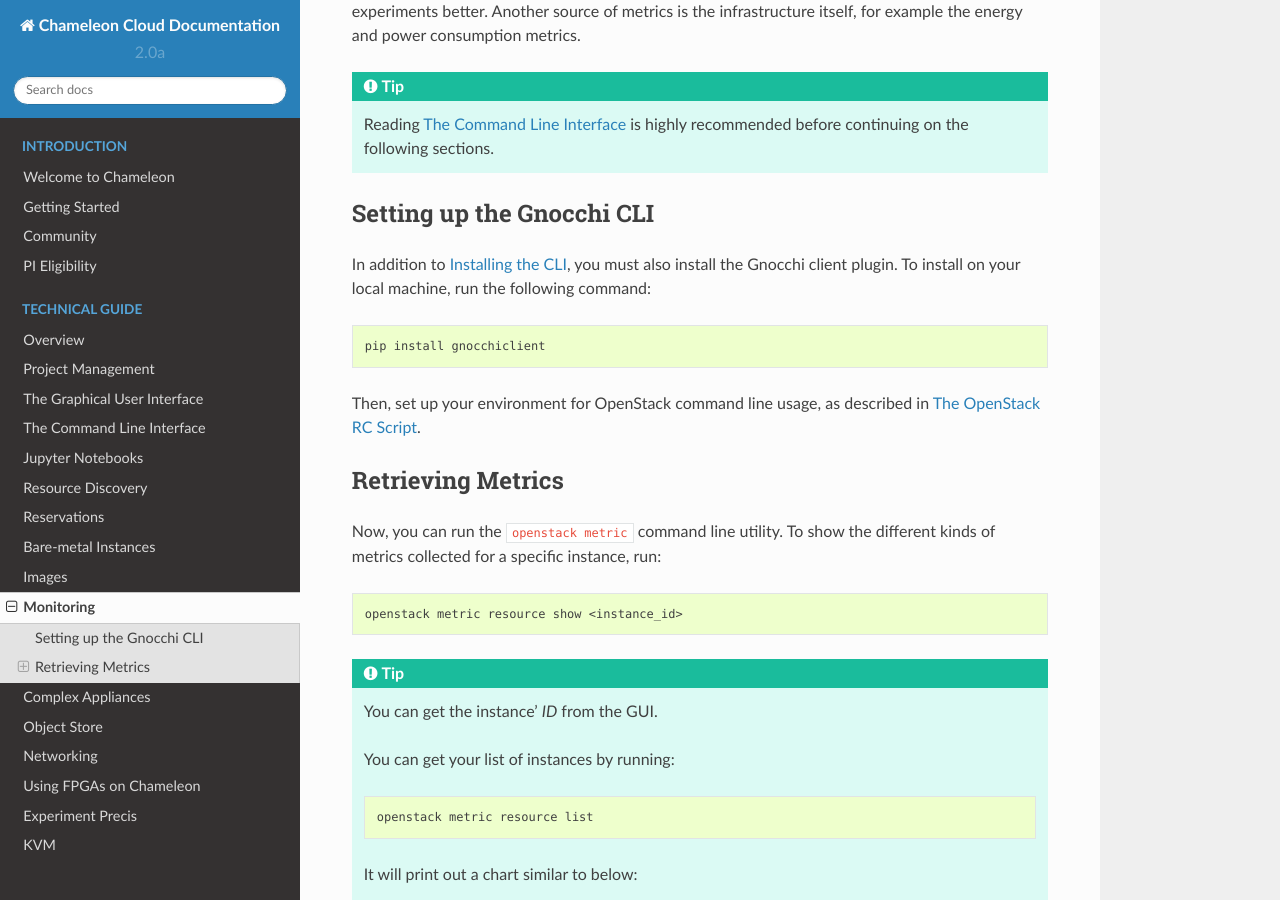
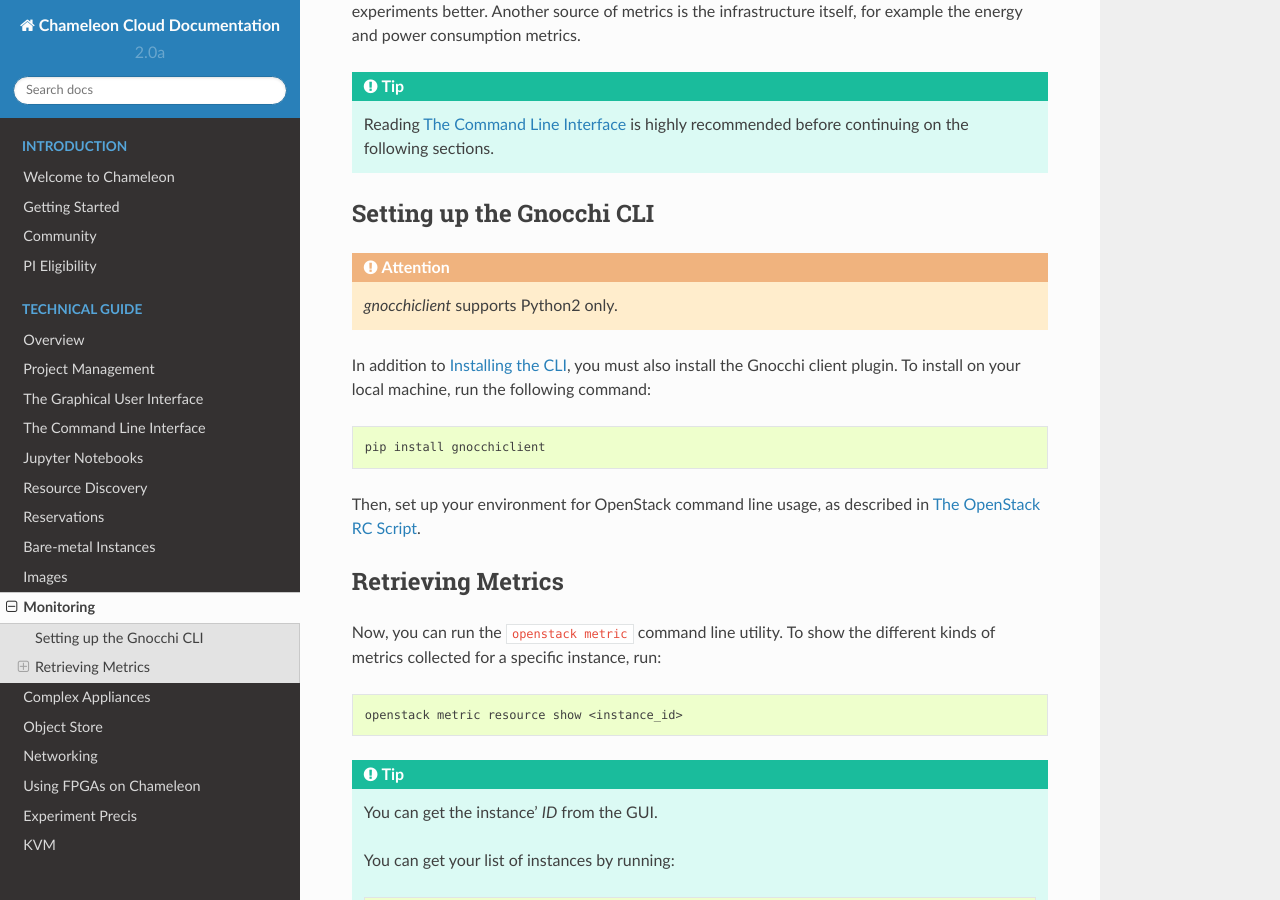
Before and after one commit to ChameleonCloud/docs, a Sphinx documentation site: the page built from source/technical/metrics.rst, in a window 1280 px wide and 900 px high, scrolled down 400 px. Built offline with Sphinx 7.4.7 and the Read the Docs theme 2.0.0, drawn with Linux system fonts in a browser that asks for light colours.

Commit message:
[metrics] add attention about gnocchiclient

```diff
--- a/source/technical/metrics.rst
+++ b/source/technical/metrics.rst
@@ -12,6 +12,9 @@ In Chameleon, the aggregation service is implemented using the `Gnocchi time ser
 
 Setting up the Gnocchi CLI
 __________________________
+
+.. attention::
+    `gnocchiclient` supports Python2 only.
 
 In addition to :ref:`cli-installing`, you must also install the Gnocchi client plugin. To install on your local machine, run the following command:
 
```
